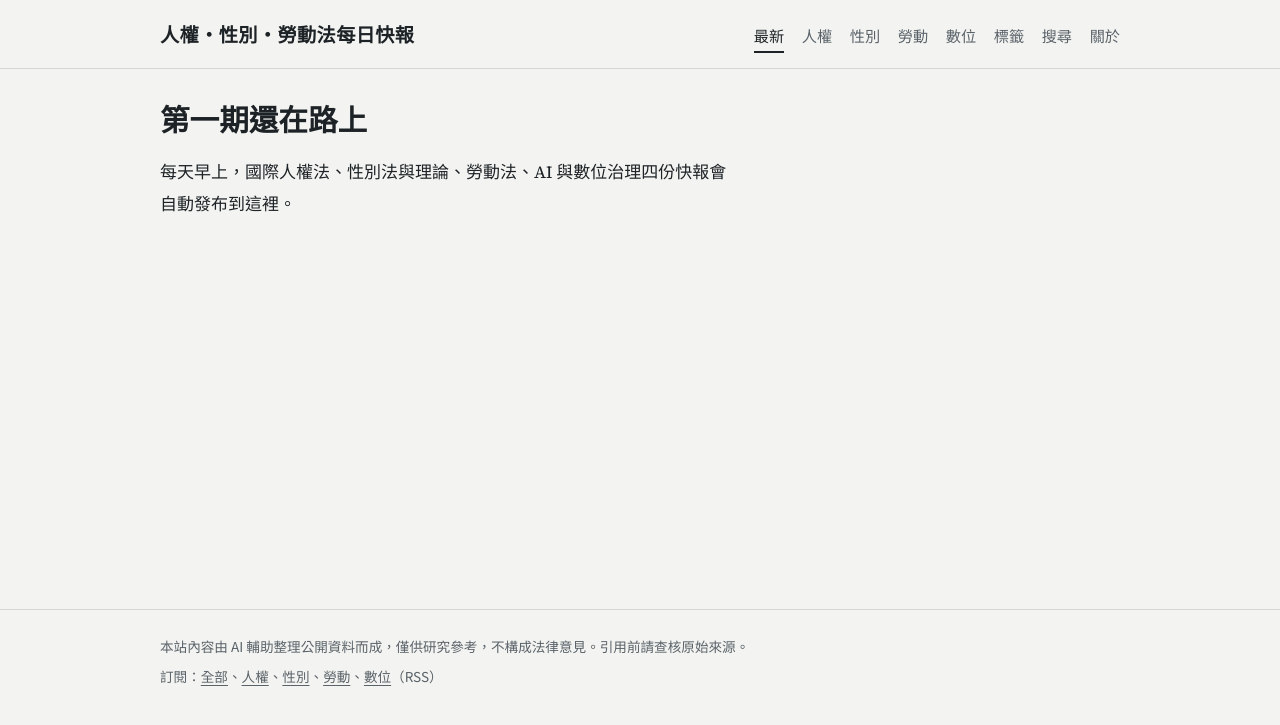
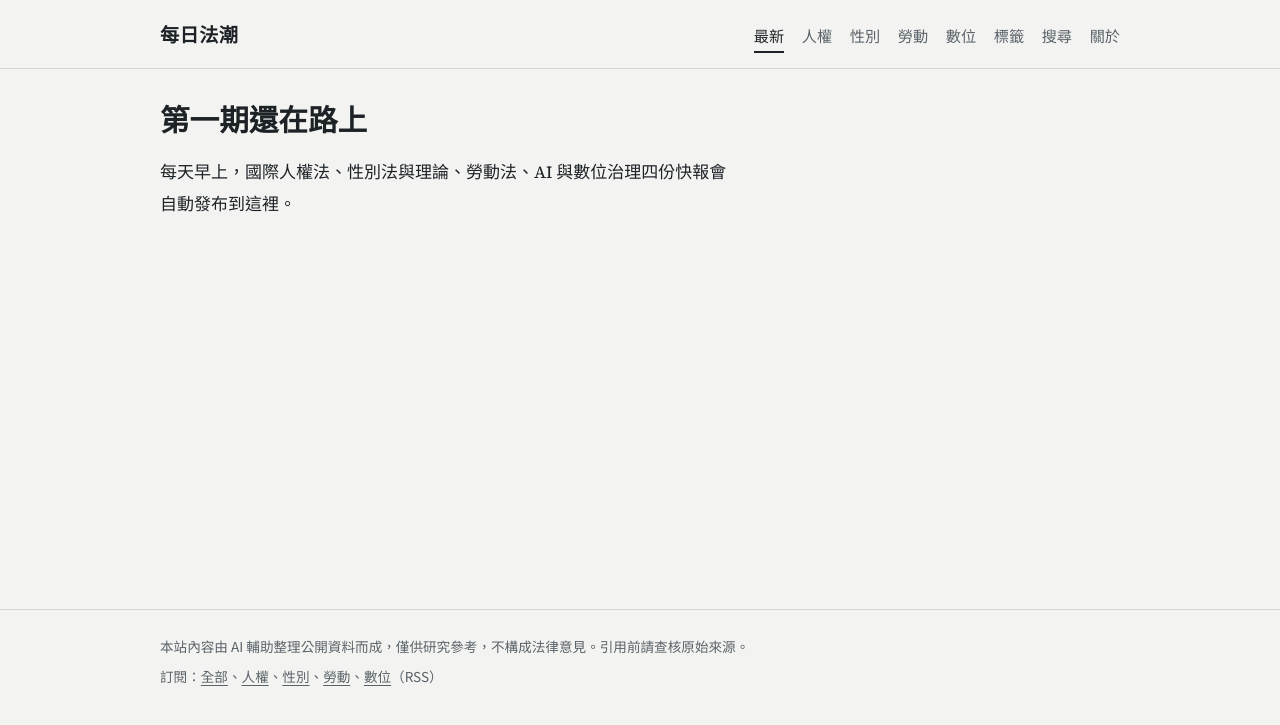
Before and after one commit to chadfan1004/Newsletter-for-international-human-rights-law-gender-theory-and-labour-law, a Jekyll site: the page built from index.html, in a window 1280 px wide. Shown: the top 725 px of the page. Built offline with Jekyll 4.4.1, drawn with Linux system fonts in a browser that asks for light colours.

Commit message:
Rename site to 每日法潮

```diff
--- a/_config.yml
+++ b/_config.yml
@@ -1,4 +1,4 @@
-title: 人權・性別・勞動法每日快報
+title: 每日法潮
 description: 每天整理國際人權法、性別法與理論、勞動法、AI 與數位治理的新發展，附原始來源。
 lang: zh-Hant
 timezone: Asia/Taipei
```
Also changed, not shown: README.md.
